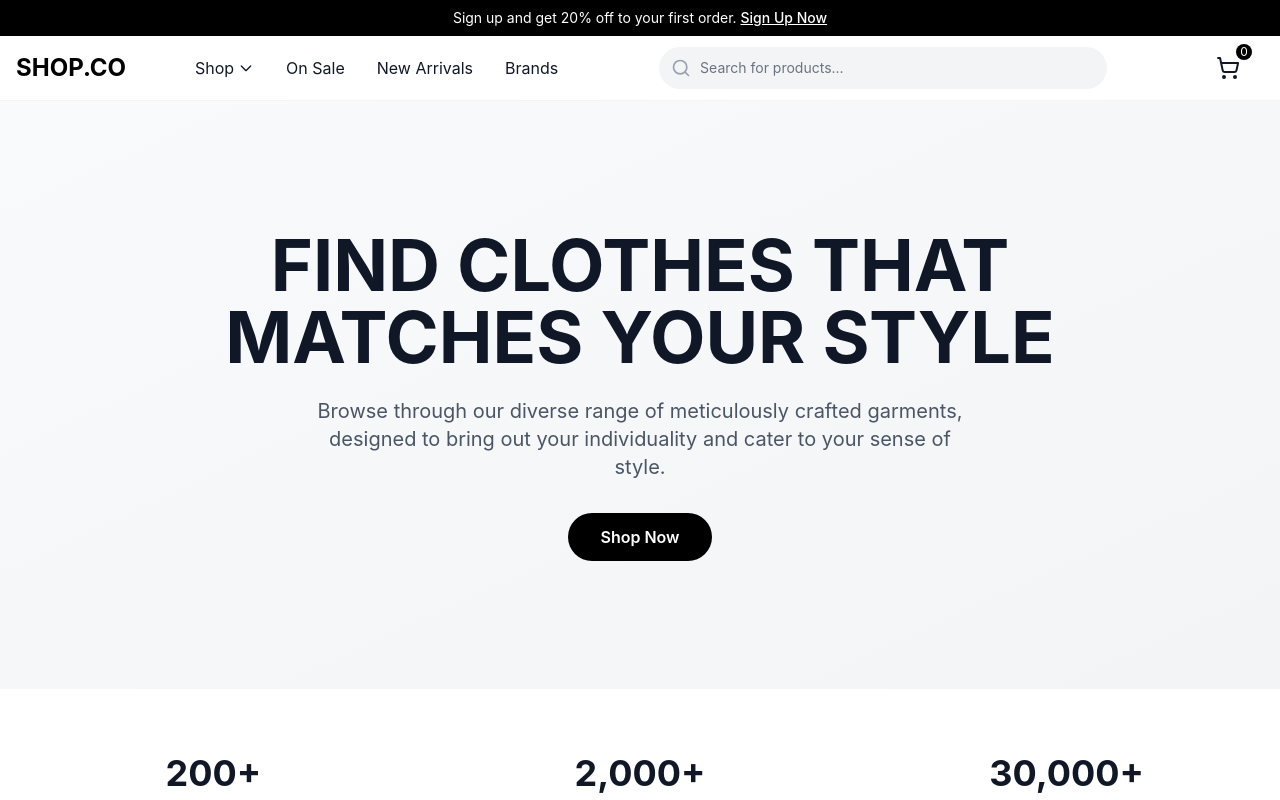
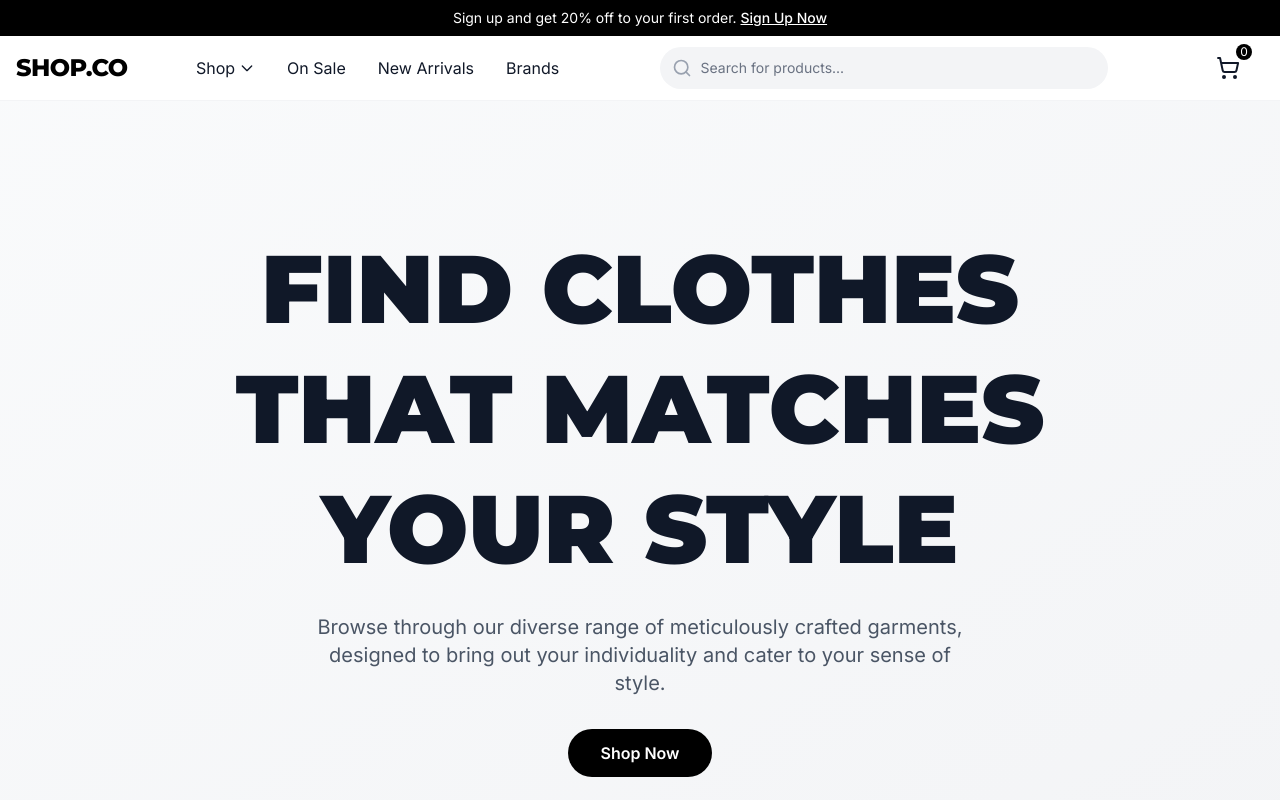
Before and after one commit to fractionalagency/CrestSports, a Next.js app in the folder apps/web/: page / in a window 1280 px wide. Shown: the top 800 px of the page. Built offline with nearby package versions, Linux system fonts and the light colour scheme.

Commit message:
feat: enhance typography and update font styles across components

```diff
--- a/apps/web/app/globals.css
+++ b/apps/web/app/globals.css
@@ -1,12 +1,13 @@
+@import url('https://fonts.googleapis.com/css2?family=Inter:wght@300..900&family=Poppins:wght@300..900&family=Montserrat:wght@300..900&family=Playfair+Display:wght@400..900&family=Roboto+Slab:wght@300..900&family=Raleway:wght@300..900&family=Space+Grotesk:wght@300..700&family=Bebas+Neue&display=swap');
 
 @import "tailwindcss";
 @plugin "tailwindcss-animate";
 
 @custom-variant dark (&:is(.dark *));
 
+
 body {
-  font-family:
-    -apple-system, BlinkMacSystemFont, "Segoe UI", Roboto, sans-serif;
+  font-family: 'Inter', -apple-system, BlinkMacSystemFont, "Segoe UI", Roboto, sans-serif;
 }
 
 @theme inline {
--- a/apps/web/app/page.tsx
+++ b/apps/web/app/page.tsx
@@ -5,7 +5,7 @@ export default function Home() {
       <section className="bg-gradient-to-br from-gray-50 to-gray-100 py-20 md:py-32">
         <div className="container mx-auto px-4">
           <div className="text-center max-w-4xl mx-auto">
-            <h1 className="text-4xl md:text-6xl lg:text-7xl font-bold text-gray-900 mb-6">
+            <h1 className="text-4xl md:text-6xl lg:text-8xl font-black text-gray-900 mb-6 leading-tight" style={{ fontFamily: 'Montserrat', fontWeight: 900, textTransform: 'uppercase' }}>
               FIND CLOTHES THAT MATCHES YOUR STYLE
             </h1>
             <p className="text-lg md:text-xl text-gray-600 mb-8 max-w-2xl mx-auto">
--- a/apps/web/components/Header.tsx
+++ b/apps/web/components/Header.tsx
@@ -20,7 +20,7 @@ export default function Header() {
           <div className="flex items-center justify-between h-16">
             {/* Logo */}
             <div className="flex-shrink-0">
-              <h1 className="text-2xl font-bold text-black">SHOP.CO</h1>
+              <h1 className="text-2xl font-black text-black tracking-tight" style={{ fontFamily: 'Montserrat', fontWeight: 800, textTransform: 'uppercase' }}>SHOP.CO</h1>
             </div>
 
             {/* Desktop Navigation */}
```
